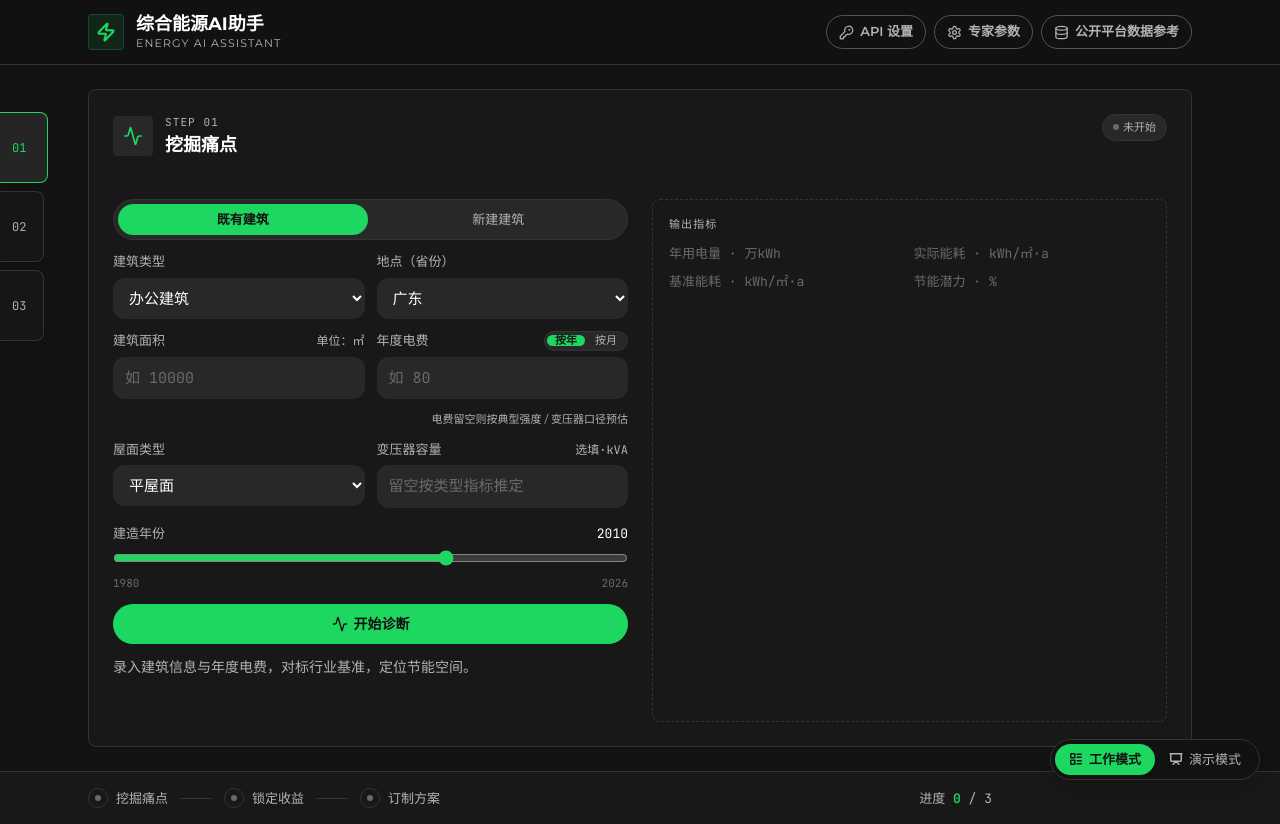
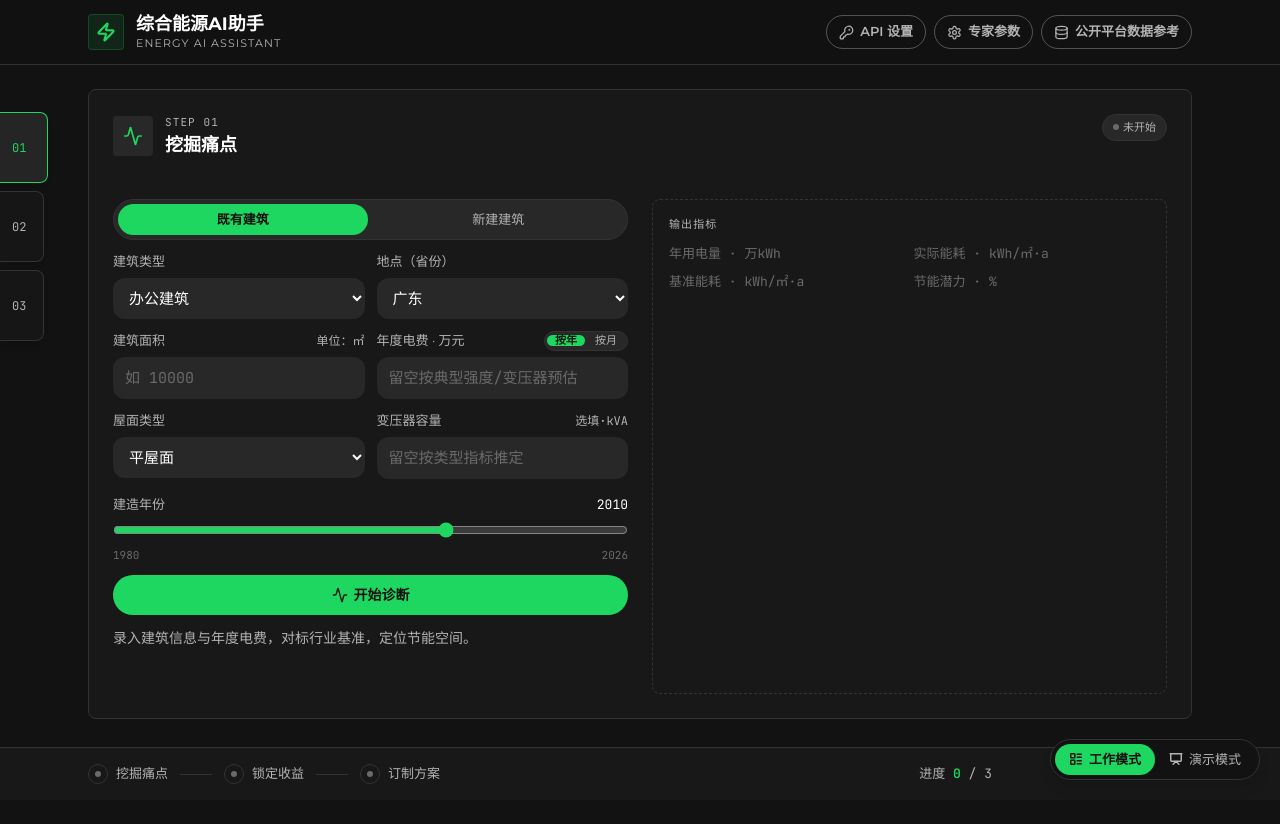
Before and after one commit to Topsilver94/energy-ai-assistant, a React (Vite) app: page / in a window 1280 px wide. After the commit the page ends 800 px from the top, so only its background shows below. Built offline with nearby package versions, Linux system fonts and the light colour scheme.

Commit message:
Move fee-fallback hint into input placeholder with unit label

```diff
--- a/src/components/diagnosis/DiagnosisForm.jsx
+++ b/src/components/diagnosis/DiagnosisForm.jsx
@@ -125,7 +125,7 @@ export default function DiagnosisForm({ onSubmit, loading = false }) {
         ) : (
           <label className="block">
             <span className="mb-1.5 flex h-5 items-center justify-between text-[13px] text-paper-mute">
-              {inputs.feePeriod === 'monthly' ? '月均电费' : '年度电费'}
+              {inputs.feePeriod === 'monthly' ? '月均电费' : '年度电费'} · 万元
               {/* 按年/按月口径切换：客户记得「一个月十几万」往往比年度账单容易；
                   容器限高 h-5 与左侧标签行等高，保证双栏输入框上下边缘对齐 */}
               <span className="flex h-5 items-center gap-0.5 rounded-full border border-line bg-ink-raised px-0.5 font-mono text-[11px]">
@@ -152,7 +152,7 @@ export default function DiagnosisForm({ onSubmit, loading = false }) {
               type="number"
               min="0"
               step="any"
-              placeholder={inputs.feePeriod === 'monthly' ? '如 7' : '如 80'}
+              placeholder="留空按典型强度/变压器预估"
               value={inputs.annualElectricityFee}
               onChange={(e) => setInput({ annualElectricityFee: e.target.value })}
               className={`${inputClass} font-mono`}
@@ -160,14 +160,6 @@ export default function DiagnosisForm({ onSubmit, loading = false }) {
           </label>
         )}
       </div>
-
-      {/* 电费兜底提示放双栏网格下方通栏（不占右列高度，保证左右输入框下边缘对齐）；
-          居右与电费输入框右边缘对齐 */}
-      {!isNew && (
-        <p className="-mt-1 text-right text-[11px] text-paper-mute">
-          电费留空则按典型强度 / 变压器口径预估
-        </p>
-      )}
 
       {/* 屋面类型 / 变压器容量（仅既有）：屋面业主一眼可知；变压器容量在供电合同上，
           初次接触未必拿得到——留空按分类型配变指标推定（见公开抽屉·储能定容参考） */}
```
Also changed, not shown: verify/m2.cjs (+5 -5 lines).
